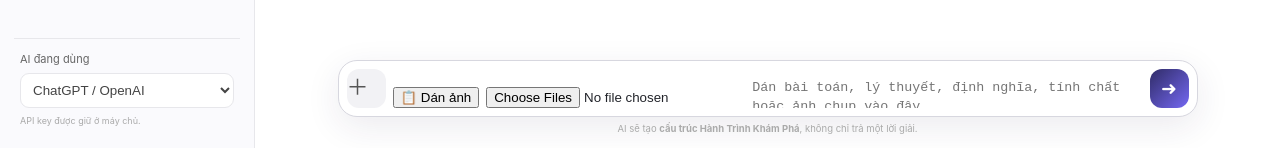
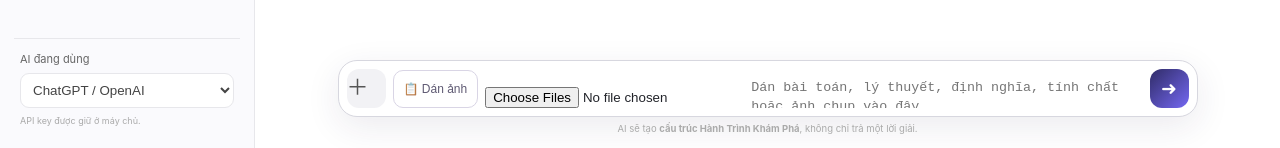
Before and after one commit to nguyencothachpro/khamphagiaitoan, a website: page index.html in a window 1280 px wide. Shown: the part 652-800 px from the top of the page. Drawn offline with Linux system fonts and the light colour scheme.

Commit message:
Style paste image button

```diff
--- a/styles.css
+++ b/styles.css
@@ -203,3 +203,5 @@
 .guided-actions .prev-btn{border-color:#c9c5d9;color:#5f5a73;background:#faf9fc}
 .guided-actions .prev-btn:not(:disabled):hover{border-color:#7168d7;background:#f3f1ff}
 .guided-actions .prev-btn:disabled{opacity:.35;cursor:not-allowed}
+
+.paste-image{border:1px solid #d9d5e5;background:#fff;border-radius:10px;padding:0 10px;height:38px;cursor:pointer;font-size:12px;color:#5f5a73}.paste-image:hover{border-color:#7168d7;background:#f5f3ff}
```
